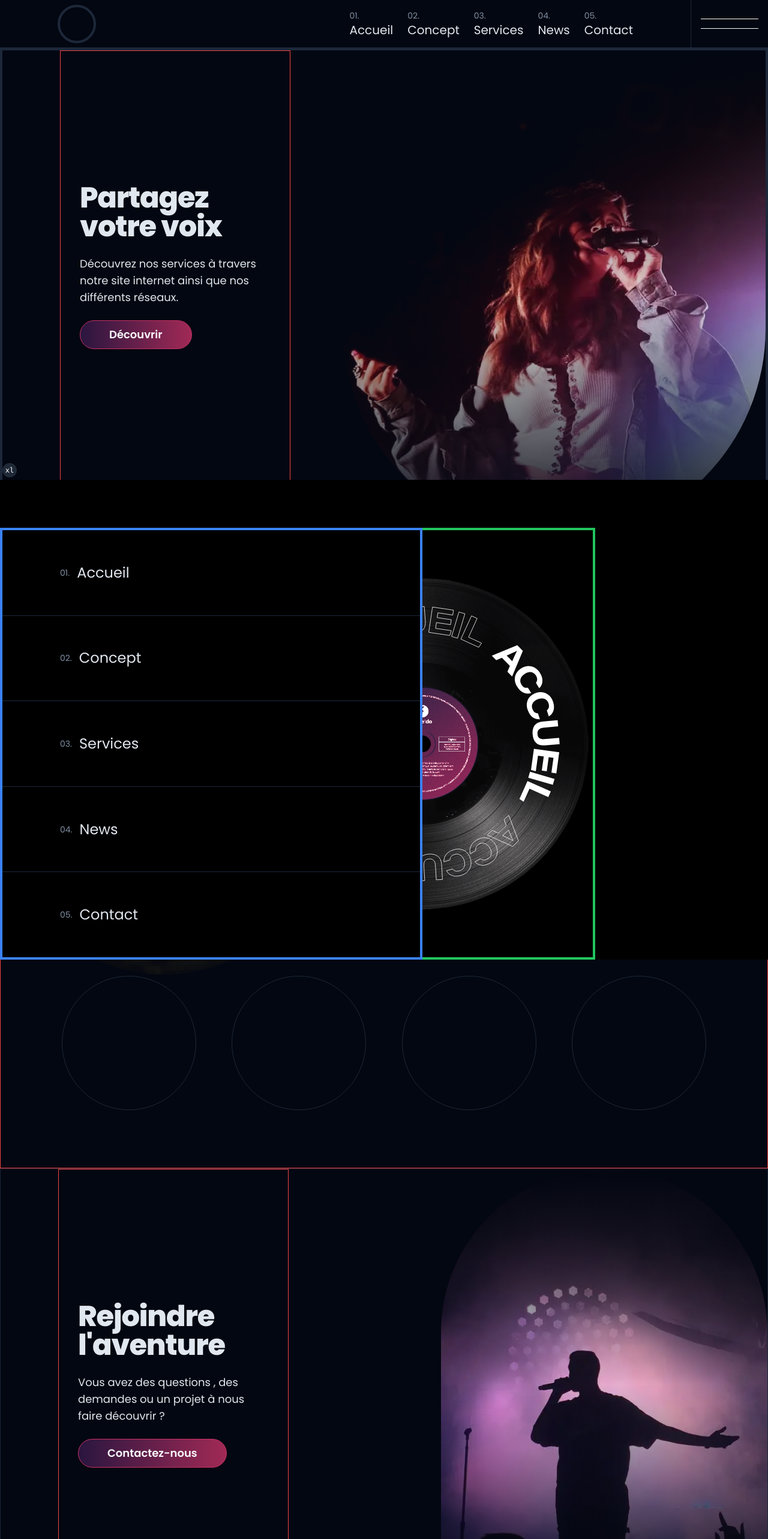
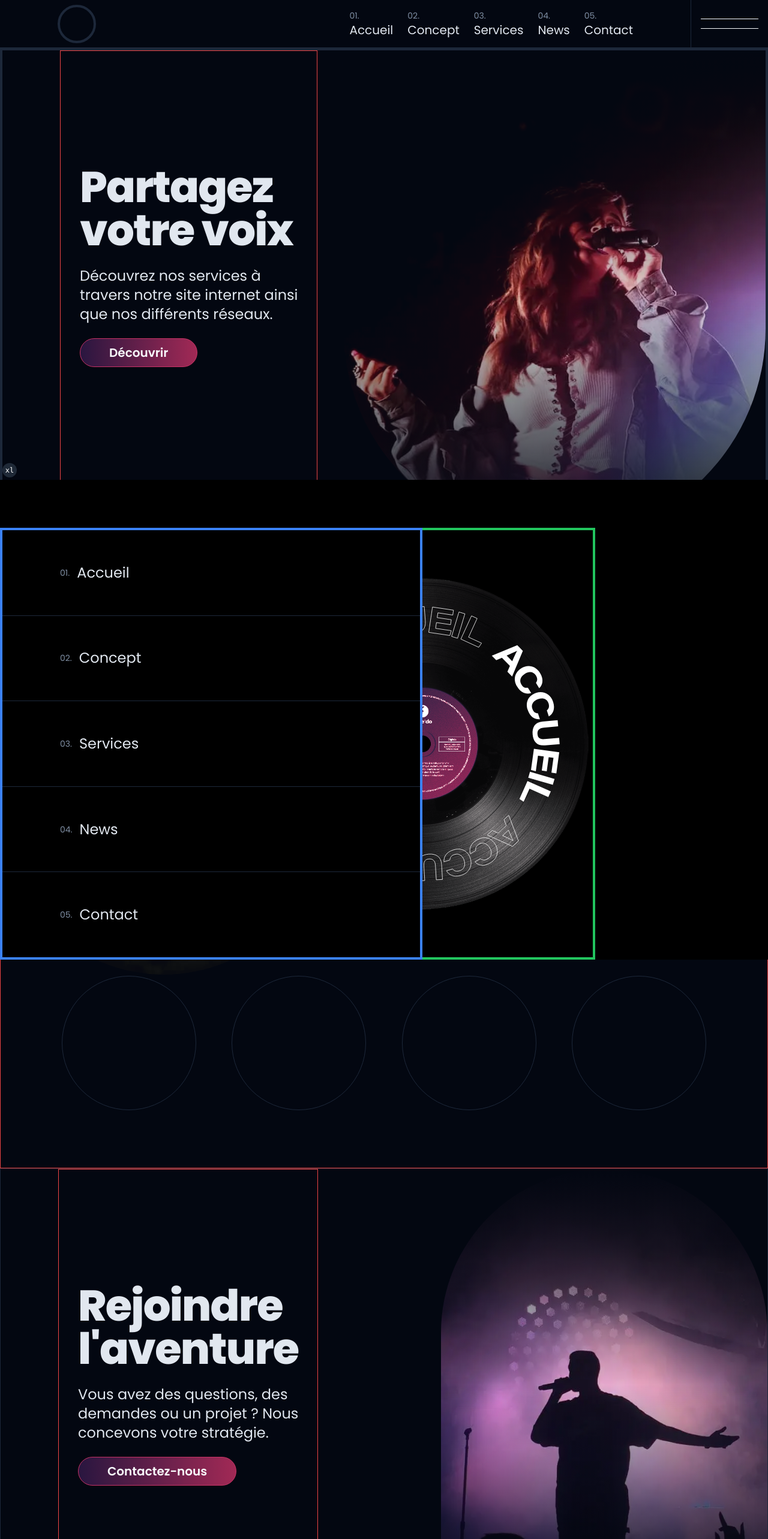
Before and after one commit to t-rosa/temp_www.janedoagency.com, a Next.js app: page / in a window 1280 px wide. Shown: the top 2566 px of the page at 60% size. Built offline with nearby package versions, Linux system fonts and the light colour scheme.

Commit message:
feat: improve home page text sizes

```diff
--- a/src/app/(marketing)/concept/page.tsx
+++ b/src/app/(marketing)/concept/page.tsx
@@ -15,14 +15,14 @@ export default function ConceptPage() {
       <section className="relative flex justify-center border-4 md:justify-start">
         <div
           className="
-            grid min-h-[calc(100vh-5rem)] max-w-xs grid-rows-[1fr_auto_auto] gap-12 border border-red-500 px-8 py-24 text-center
-            md:ml-8 md:grid-rows-none md:place-content-center md:gap-6 md:text-start
-            lg:ml-16 lg:max-w-sm
+            grid min-h-[calc(100vh-5rem)] max-w-[19.6rem] grid-rows-[1fr_auto_auto] gap-12 border border-red-500 px-8 py-24 text-center
+            md:ml-8 md:max-w-xs md:grid-rows-none md:place-content-center md:gap-6 md:text-start
+            lg:ml-16 lg:max-w-md
             xl:ml-24
             2xl:ml-32
           "
         >
-          <h1 className="scroll-m-20 text-4xl font-extrabold tracking-tight lg:text-5xl">
+          <h1 className="scroll-m-20 text-4xl font-extrabold tracking-tight md:text-5xl lg:text-6xl xl:text-7xl">
             L&apos;essence de Jane Do
           </h1>
           <p className="leading-7 lg:text-lg">
@@ -66,16 +66,16 @@ export default function ConceptPage() {
       >
         <div
           className="
-            grid min-h-[calc(100vh-5rem)] max-w-xs grid-rows-[1fr_auto] gap-12 border border-red-500 px-8 py-24 text-center
-            md:mr-8 md:grid-rows-none md:place-content-center md:gap-6 md:text-end
-            lg:mr-16 lg:max-w-sm
+            grid min-h-[calc(100vh-5rem)] max-w-[19.6rem] grid-rows-[1fr_auto] gap-12 border border-red-500 px-8 py-24 text-center
+            md:mr-8 md:max-w-xs md:grid-rows-none md:place-content-center md:gap-6 md:text-end
+            lg:mr-16 lg:max-w-md
             xl:mr-24
             2xl:mr-32
           "
         >
-          <h1 className="scroll-m-20 text-4xl font-extrabold tracking-tight lg:text-5xl">
-            Expertise de votre projet
-          </h1>
+          <h2 className="scroll-m-20 text-4xl font-extrabold tracking-tight md:text-5xl lg:text-6xl xl:text-7xl">
+            Expertise
+          </h2>
           <p className="leading-7 lg:text-lg">
             Compétences, conseils et analyse de votre image afin de vous
             proposer une idée précise de votre future communication.
@@ -120,19 +120,20 @@ export default function ConceptPage() {
       <section className="relative flex justify-center border md:justify-start">
         <div
           className="
-            grid min-h-[calc(100vh-5rem)] max-w-xs grid-rows-[1fr_auto_auto] gap-12 border border-red-500 px-8 py-24 text-center
-            md:ml-8 md:grid-rows-none md:place-content-center md:gap-6 md:text-start
-            lg:ml-16 lg:max-w-sm
+            grid min-h-[calc(100vh-5rem)] max-w-[19.6rem] grid-rows-[1fr_auto_auto] gap-12 border border-red-500 px-8 py-24 text-center
+            md:ml-8 md:max-w-xs md:grid-rows-none md:place-content-center md:gap-6 md:text-start
+            lg:ml-16 lg:max-w-md
             xl:ml-24
             2xl:ml-32
           "
         >
-          <h1 className="scroll-m-20 text-4xl font-extrabold tracking-tight lg:text-5xl">
+          <h2 className="scroll-m-20 text-4xl font-extrabold tracking-tight md:text-5xl lg:text-6xl xl:text-7xl">
             Bâtir ensemble
-          </h1>
+          </h2>
           <p className="leading-7 lg:text-lg">
-            L&apos;écoute, la proximité et l&apos;inclusivité sont les mots
-            d&apos;ordre pour chacun des projets que nous entreprenons.
+            Chez Jane Do l&apos;écoute, la proximité et l&apos;inclusivité sont
+            les mots d&apos;ordre pour chacun des projets que nous entreprenons
+            ensemble.
           </p>
           <Link
             href="/contact"
--- a/src/app/(marketing)/page.tsx
+++ b/src/app/(marketing)/page.tsx
@@ -15,19 +15,20 @@ export default function HomePage() {
       <section className="relative flex justify-center border-4 md:justify-start">
         <div
           className="
-          grid min-h-[calc(100vh-5rem)] max-w-xs grid-rows-[1fr_auto_auto] gap-12 border border-red-500 px-8 py-24 text-center
+            grid min-h-[calc(100vh-5rem)] grid-rows-[1fr_auto_auto] gap-12 border border-red-500 px-8 py-24 text-center
             md:ml-8 md:grid-rows-none md:place-content-center md:gap-6 md:text-start
-          lg:ml-16 lg:max-w-sm
+            lg:ml-16
             xl:ml-24
             2xl:ml-32
           "
         >
-          <h1 className="scroll-m-20 text-4xl font-extrabold tracking-tight lg:text-5xl">
-            Partagez votre voix
+          <h1 className="scroll-m-20 text-4xl font-extrabold tracking-tight md:text-5xl lg:text-6xl xl:text-7xl">
+            Partagez <br />
+            votre voix
           </h1>
-          <p className="leading-7 lg:text-lg">
-            Découvrez nos services à travers notre site internet ainsi que nos
-            différents réseaux.
+          <p className="text-lg leading-7 lg:text-xl xl:text-2xl">
+            Découvrez nos services à <br /> travers notre site internet ainsi
+            <br /> que nos différents réseaux.
           </p>
           <a
             href="#discover"
@@ -65,19 +66,20 @@ export default function HomePage() {
       >
         <div
           className="
-          grid min-h-[calc(100vh-5rem)] max-w-xs grid-rows-[1fr_auto] gap-12 border border-red-500 px-8 py-24 text-center
+            grid min-h-[calc(100vh-5rem)] grid-rows-[1fr_auto] gap-12 border border-red-500 px-8 py-24 text-center
             md:mr-8 md:grid-rows-none md:place-content-center md:gap-6 md:text-end
-          lg:mr-16 lg:max-w-sm
+            lg:mr-16
             xl:mr-24
             2xl:mr-32
           "
         >
-          <h1 className="scroll-m-20 text-4xl font-extrabold tracking-tight lg:text-5xl">
-            Découvrez Jane Do
-          </h1>
-          <p className="leading-7 lg:text-lg">
-            Ensemble nous élaborons votre image artistique via une communication
-            adaptée.
+          <h2 className="scroll-m-20 text-4xl font-extrabold tracking-tight md:text-5xl lg:text-6xl xl:text-7xl">
+            Découvrez <br />
+            Jane Do
+          </h2>
+          <p className="text-lg leading-7 lg:text-xl xl:text-2xl">
+            Ensemble nous élaborons votre <br />
+            image artistique via une <br /> communication adaptée.
           </p>
         </div>
         <picture
@@ -120,19 +122,20 @@ export default function HomePage() {
       <section className="relative flex justify-center border md:justify-start">
         <div
           className="
-            grid min-h-[calc(100vh-5rem)] max-w-xs grid-rows-[1fr_auto_auto] gap-12 border border-red-500 px-8 py-24 text-center
+            grid min-h-[calc(100vh-5rem)] grid-rows-[1fr_auto_auto] gap-12 border border-red-500 px-8 py-24 text-center
             md:ml-8 md:grid-rows-none md:place-content-center md:gap-6 md:text-start
-            lg:ml-16 lg:max-w-sm
+            lg:ml-16
             xl:ml-24
             2xl:ml-32
           "
         >
-          <h1 className="scroll-m-20 text-4xl font-extrabold tracking-tight lg:text-5xl">
-            Rejoindre l&apos;aventure
-          </h1>
-          <p className="leading-7 lg:text-lg">
-            Vous avez des questions , des demandes ou un projet à nous faire
-            découvrir ?
+          <h2 className="scroll-m-20 text-4xl font-extrabold tracking-tight md:text-5xl lg:text-6xl xl:text-7xl">
+            Rejoindre <br />
+            l&apos;aventure
+          </h2>
+          <p className="text-lg leading-7 lg:text-xl xl:text-2xl">
+            Vous avez des questions, des <br /> demandes ou un projet ? Nous{" "}
+            <br /> concevons votre stratégie.
           </p>
           <Link
             href="/contact"
--- a/src/app/(marketing)/services/page.tsx
+++ b/src/app/(marketing)/services/page.tsx
@@ -22,17 +22,18 @@ export default function ServicePage() {
         <div
           className="
             grid min-h-[calc(100vh-5rem)] max-w-xs grid-rows-[1fr_auto_auto] gap-12 border border-red-500 px-8 py-24 text-center
-            md:ml-8 md:grid-rows-none md:place-content-center md:gap-6 md:text-start
-            lg:ml-16 lg:max-w-sm
-            xl:ml-24
+            md:ml-8 md:max-w-sm md:grid-rows-none md:place-content-center md:gap-6 md:text-start
+            lg:ml-16 lg:max-w-md
+            xl:ml-24 xl:max-w-lg
             2xl:ml-32
           "
         >
-          <h1 className="scroll-m-20 text-4xl font-extrabold tracking-tight lg:text-5xl">
+          <h1 className="scroll-m-20 text-4xl font-extrabold tracking-tight md:text-5xl lg:text-6xl xl:text-7xl">
             Vous avez de l&apos;ambition ?
           </h1>
-          <p className="leading-7 lg:text-lg">
-            Jane Do vous propose différents services adaptée pour vos projets !
+          <p className="leading-7 lg:text-xl xl:text-2xl">
+            Jane Do vous propose différents services adaptée pour développer vos
+            projets !
           </p>
           <a
             href="#discover"
@@ -83,8 +84,7 @@ export default function ServicePage() {
             </h2>
           </div>
           <p className="leading-7 lg:text-lg">
-            Créer, planifier, gérer et optimiser votre stratégie réseaux sociaux
-            de A à Z.
+            Création, planification, gestion et optimisation de vos réseaux.
           </p>
         </div>
         <picture
@@ -117,7 +117,7 @@ export default function ServicePage() {
             2xl:ml-32
           "
         >
-          <div className="flex items-center self-start">
+          <div className="flex items-center self-start md:place-self-start">
             <div className="scroll-m-20 border p-6 text-xl font-extrabold tracking-tight md:text-3xl lg:text-4xl">
               02
             </div>
@@ -239,18 +239,18 @@ export default function ServicePage() {
       <section className="relative flex justify-center border md:justify-end">
         <div
           className="
-            grid min-h-[calc(100vh-5rem)] max-w-xs grid-rows-[1fr_auto] gap-12 border border-red-500 px-8 py-24 text-center
-            md:mr-8 md:grid-rows-none md:place-content-center md:gap-6 md:text-end
-            lg:mr-16 lg:max-w-sm
+            grid min-h-[calc(100vh-5rem)] max-w-[19.6rem] grid-rows-[1fr_auto] gap-12 border border-red-500 px-8 py-24 text-center
+            md:mr-8 md:max-w-sm md:grid-rows-none md:place-content-center md:gap-6 md:text-end
+            lg:mr-16 lg:max-w-md
             xl:mr-24
             2xl:mr-32
           "
         >
-          <h1 className="scroll-m-20 text-4xl font-extrabold tracking-tight lg:text-5xl">
+          <h2 className="scroll-m-20 text-4xl font-extrabold tracking-tight md:text-5xl lg:text-6xl xl:text-7xl">
             Rejoindre l&apos;aventure
-          </h1>
-          <p className="leading-7 lg:text-lg">
-            Vous avez des questions , des demandes ou un projet à nous faire
+          </h2>
+          <p className="text-xl leading-7 [text-wrap:balance] xl:text-2xl">
+            Vous avez des questions, des demandes ou un projet à nous faire
             découvrir ?
           </p>
           <Link
--- a/src/components/ui/button.tsx
+++ b/src/components/ui/button.tsx
@@ -18,7 +18,7 @@ const buttonVariants = cva(
         ghost: "hover:bg-accent hover:text-accent-foreground",
         link: "underline-offset-4 hover:underline text-primary",
         gradiant:
-          "bg-gradient-to-r from-violet/90 to-rose/80 font-semibold text-lg text-primary border border-rose",
+          "bg-gradient-to-r from-violet/90 to-rose/80 font-semibold text-xl text-primary border border-rose",
       },
       size: {
         default: "h-10 py-2 px-4",
```
Lines whose indentation alone changed are shown as unchanged.
